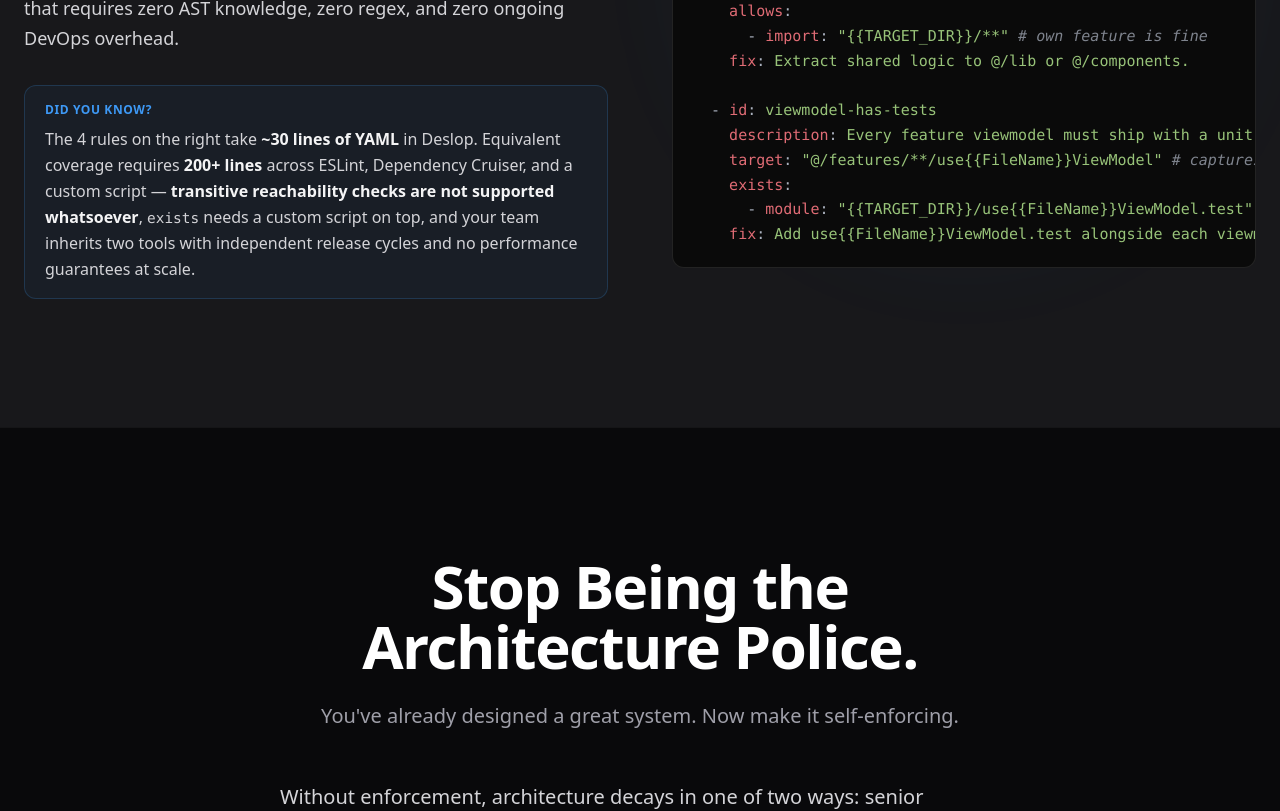
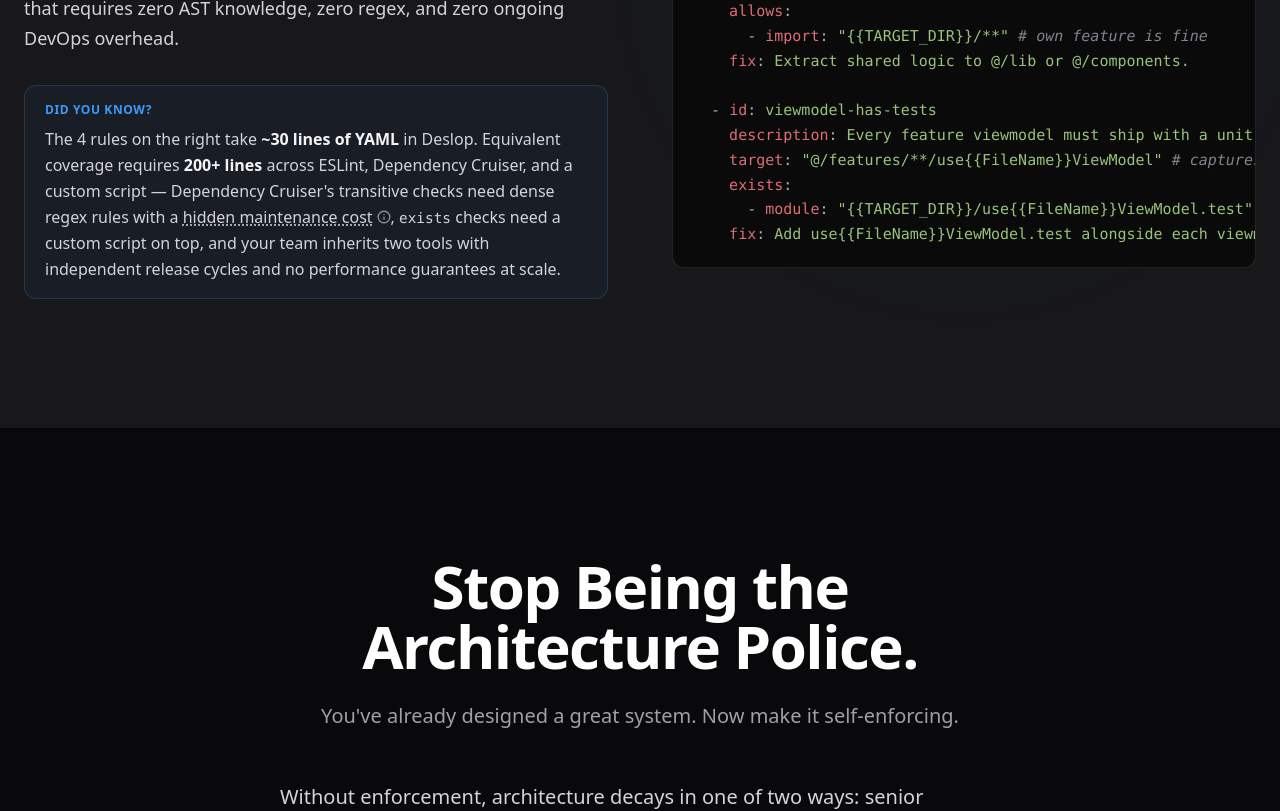
Before and after one commit to Ivy-Apps/deslop-web, a Next.js app: page / in a window 1280 px wide. Shown: the part 4940-5751 px from the top of the page. Built offline with nearby package versions, Linux system fonts and the light colour scheme.

Commit message:
Fix technical inaccuracies

```diff
--- /dev/null
+++ b/src/components/InfoBubble.tsx
@@ -0,0 +1,54 @@
+'use client';
+
+import { Info } from 'lucide-react';
+import { useEffect, useRef, useState, type ReactNode } from 'react';
+
+export function InfoBubble({
+  label,
+  tooltip,
+}: {
+  label: string;
+  tooltip: ReactNode;
+}): ReactNode {
+  const [open, setOpen] = useState(false);
+  const ref = useRef<HTMLSpanElement>(null);
+
+  useEffect(() => {
+    if (!open) return;
+    function handleClick(e: MouseEvent) {
+      if (ref.current && !ref.current.contains(e.target as Node)) {
+        setOpen(false);
+      }
+    }
+    document.addEventListener('mousedown', handleClick);
+    return () => document.removeEventListener('mousedown', handleClick);
+  }, [open]);
+
+  return (
+    <span ref={ref} className="relative inline-block">
+      <button
+        type="button"
+        onClick={() => setOpen((v) => !v)}
+        onMouseEnter={() => setOpen(true)}
+        onMouseLeave={() => setOpen(false)}
+        className="inline-flex items-center gap-1 underline decoration-dotted underline-offset-2 cursor-help focus:outline-none"
+        aria-expanded={open}
+      >
+        {label}
+        <Info className="w-3.5 h-3.5 shrink-0 opacity-70" aria-hidden />
+      </button>
+      {open && (
+        <span
+          role="tooltip"
+          className="absolute z-50 bottom-full left-1/2 -translate-x-1/2 mb-2 w-72 rounded-xl border border-white/10 bg-zinc-900 px-4 py-3 text-xs leading-relaxed text-zinc-300 shadow-xl pointer-events-none"
+        >
+          {tooltip}
+          <span
+            className="absolute top-full left-1/2 -translate-x-1/2 border-4 border-transparent border-t-zinc-900"
+            aria-hidden
+          />
+        </span>
+      )}
+    </span>
+  );
+}
--- a/src/features/landing/components/CapabilityMatrixSection.tsx
+++ b/src/features/landing/components/CapabilityMatrixSection.tsx
@@ -63,10 +63,13 @@ const ROWS: Row[] = [
   {
     feature: 'Transitive checks',
     deslop: { kind: 'yes', label: 'transitive: true on any rule' },
-    eslint: { kind: 'no' },
+    eslint: {
+      kind: 'limited',
+      label: 'possible via typescript-eslint, but severe IDE/CI performance cost',
+    },
     depCruiser: {
       kind: 'limited',
-      label: 'reachable attr, path conditions only',
+      label: 'reachable attr, complex regex config required',
     },
   },
   {
@@ -104,7 +107,7 @@ const ROWS: Row[] = [
     },
     eslint: {
       kind: 'limited',
-      label: 'JSON count-based file, added v9.24 Apr 2025',
+      label: 'Bulk Suppressions (eslint --suppress-all, v9.24 Apr 2025)',
     },
     depCruiser: {
       kind: 'limited',
--- a/src/features/landing/components/TechnicalDetailsSection.tsx
+++ b/src/features/landing/components/TechnicalDetailsSection.tsx
@@ -1,5 +1,7 @@
 import { ArrowDown, FileCode, GitBranch, Network } from 'lucide-react';
 import type { ReactNode } from 'react';
+
+import { InfoBubble } from '@/components/InfoBubble';
 
 import { tw as baseTw } from '@/components/design-system/colors';
 import { textPresets, typeScale } from '@/components/design-system/typography';
@@ -29,8 +31,12 @@ export default function TechnicalDetailsSection(): ReactNode {
             your RuleBook as{' '}
             <b>pure static analysis</b> — identical result on every run, zero
             chance of hallucination or failure. Every rule sees the full
-            transitive import chain, catching violations that single-file tools
-            are architecturally incapable of detecting.
+            transitive import chain, catching violations that{' '}
+            <InfoBubble
+              label="single-file tools are not designed to detect"
+              tooltip="Technically, you can force ESLint to trace cross-file dependencies via typescript-eslint type-aware rules — but this requires loading the full TypeScript compiler on every lint pass, causing severe IDE slowdowns and bloated CI runtimes. It is a workaround, not a feature."
+            />
+            .
           </p>
         </header>
 
@@ -157,24 +163,49 @@ function TechnicalCopyColumn(): ReactNode {
         <h3
           className={`${typeScale.titleLg} ${baseTw.text.primary} mb-4 tracking-tight`}
         >
-          Why Biome and ESLint aren't enough
+          Why Biome isn&apos;t enough
+        </h3>
+        <p className={`${typeScale.bodyMd} ${baseTw.text.secondary}`}>
+          Biome is exceptional at single-file AST traversal — formatting,
+          localized bug patterns, and direct-import checks. But it has{' '}
+          <strong className="text-zinc-200 font-semibold">
+            no cross-file semantic model at all
+          </strong>
+          . By design, each file is analyzed in isolation with no graph and no
+          transitive reachability. This is an architectural choice that keeps it
+          fast — but it means you cannot enforce macro-architectural boundaries,
+          regardless of plugins.
+        </p>
+      </div>
+
+      <div>
+        <h3
+          className={`${typeScale.titleLg} ${baseTw.text.primary} mb-4 tracking-tight`}
+        >
+          Why ESLint isn&apos;t enough
         </h3>
         <p className={`${typeScale.bodyMd} ${baseTw.text.secondary} mb-4`}>
-          Biome and ESLint are exceptional at single-file AST traversal —
-          formatting, localized bug patterns, and direct-import checks. But they
-          have{' '}
+          With{' '}
+          <code className="text-zinc-300 font-mono text-[0.9em]">
+            typescript-eslint
+          </code>{' '}
+          type-aware linting, custom rules can technically access the TypeScript{' '}
+          <code className="text-zinc-300 font-mono text-[0.9em]">
+            CompilerHost
+          </code>{' '}
+          and trace module symbols across file boundaries. But doing so requires
+          loading the full TypeScript compiler on every lint pass —{' '}
           <strong className="text-zinc-200 font-semibold">
-            no cross-file semantic model
-          </strong>
-          : each file is analyzed in isolation, with no graph and no transitive
-          reachability. This isn't a plugin gap. You cannot write an ESLint rule
-          that catches a 3-hop transitive dependency violation, because the
-          visitor never crosses file boundaries.
+            dragging your IDE to a crawl on every file save
+          </strong>{' '}
+          and bloating CI runtimes by several minutes. The resulting custom
+          plugin is specialized, fragile, and breaks on every major ESLint or
+          Node upgrade. Nobody owns it after the person who wrote it leaves.
         </p>
         <p className={`${typeScale.bodyMd} ${baseTw.text.secondary}`}>
-          Deslop is the structural complement. Keep your linters for fast, local
-          feedback; add Deslop as the deterministic enforcement layer over the
-          full dependency graph.
+          Deslop is the structural complement. Keep your linters fast for
+          single-file syntax rules; use Deslop as the dedicated native engine
+          for whole-repo structural invariants — in milliseconds.
         </p>
       </div>
 
@@ -236,10 +267,6 @@ function HaskellBadge(): ReactNode {
         <span className={`${baseTw.text.primary} font-semibold`}>
           Purely functional
         </span>{' '}
-        and{' '}
-        <span className={`${baseTw.text.primary} font-semibold`}>
-          mathematically correct{' '}
-        </span>
         — bringing strict determinism to our increasingly non-deterministic,
         LLM-driven world.
       </p>
--- a/src/features/landing/components/UnifiedDslSection.tsx
+++ b/src/features/landing/components/UnifiedDslSection.tsx
@@ -1,4 +1,6 @@
 import { type ReactNode, Suspense, use } from 'react';
+
+import { InfoBubble } from '@/components/InfoBubble';
 
 import CodeBlock from '@/components/CodeBlock';
 import { tw as baseTw } from '@/components/design-system/colors';
@@ -116,13 +118,16 @@ function UnifiedDslCopy(): ReactNode {
           <span className="text-zinc-100 font-semibold">~30 lines of YAML</span>{' '}
           in Deslop. Equivalent coverage requires{' '}
           <span className="text-zinc-100 font-semibold">200+ lines</span> across
-          ESLint, Dependency Cruiser, and a custom script —{' '}
-          <span className="text-zinc-100 font-semibold">
-            transitive reachability checks are not supported whatsoever
-          </span>
-          , <code className="font-mono text-[0.9em] text-zinc-300">exists</code>{' '}
-          needs a custom script on top, and your team inherits two tools with
-          independent release cycles and no performance guarantees at scale.
+          ESLint, Dependency Cruiser, and a custom script — Dependency
+          Cruiser&apos;s transitive checks need dense regex rules with a{' '}
+          <InfoBubble
+            label="hidden maintenance cost"
+            tooltip="Dependency Cruiser expresses reachability rules as complex regex capturing groups. The moment a directory is renamed, rules break silently or produce false positives — and nobody owns or understands the config after the person who wrote it leaves."
+          />
+          ,{' '}
+          <code className="font-mono text-[0.9em] text-zinc-300">exists</code>{' '}
+          checks need a custom script on top, and your team inherits two tools
+          with independent release cycles and no performance guarantees at scale.
         </p>
       </div>
     </div>
--- a/src/features/landing/components/WhyDeslopSection.tsx
+++ b/src/features/landing/components/WhyDeslopSection.tsx
@@ -73,9 +73,14 @@ export default function WhyDeslopSection(): ReactNode {
 
         <div className="mt-14 mb-8">
           <DescriptionText>
-            And Deslop doesn&apos;t just check the surface. Unlike ESLint, which
-            only sees direct imports, Deslop traces the full dependency graph.
-            Add{' '}
+            And Deslop doesn&apos;t just check the surface. Unlike ESLint —
+            which can only trace cross-file dependencies by loading the full{' '}
+            <code className="text-zinc-200 font-mono text-[0.9em]">
+              typescript-eslint
+            </code>{' '}
+            compiler API, at a severe IDE and CI performance cost — Deslop
+            traces the full dependency graph as its primary job, in
+            milliseconds. Add{' '}
             <code className="text-zinc-200 font-mono text-[0.9em]">
               transitive: true
             </code>{' '}
```
